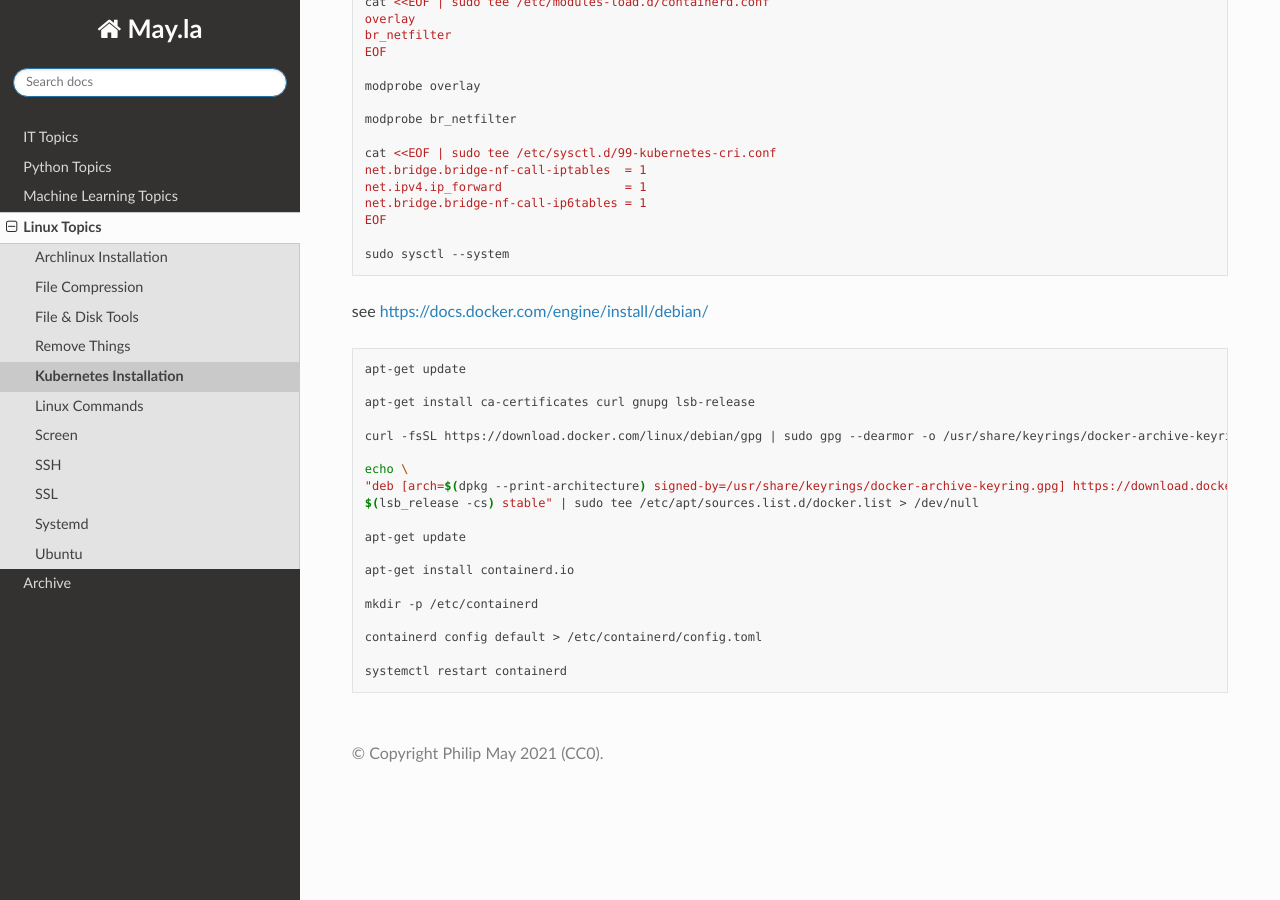
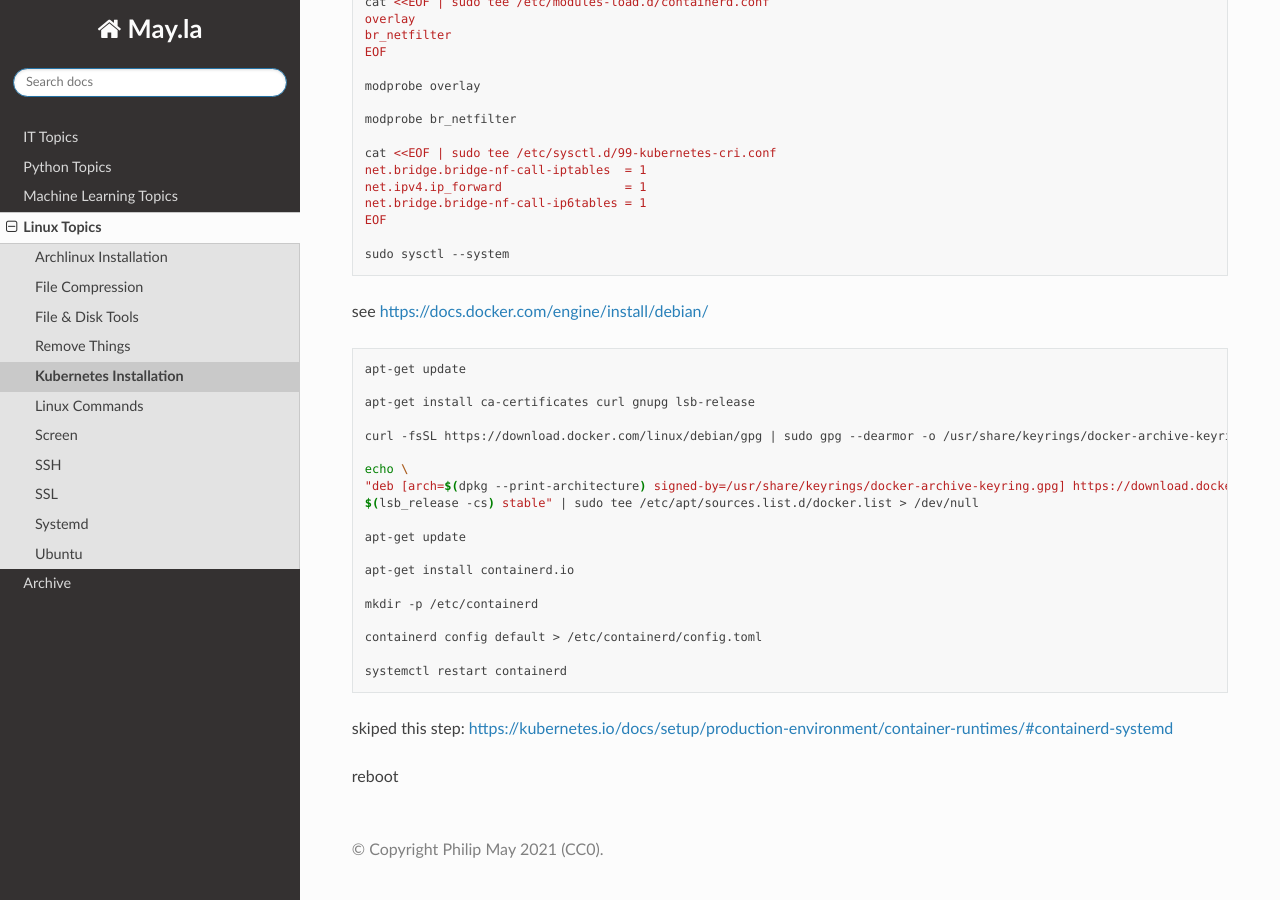
Before and after one commit to PhilipMay/May.la, a Sphinx documentation site: the page built from source/linux/kubernetes-install.md, in a window 1280 px wide and 900 px high, scrolled down 694 px. Built offline with Sphinx 7.4.7 and the Read the Docs theme 2.0.0, drawn with Linux system fonts in a browser that asks for light colours.

Commit message:
Update kubernetes-install.md

````diff
--- a/source/linux/kubernetes-install.md
+++ b/source/linux/kubernetes-install.md
@@ -61,3 +61,7 @@ containerd config default > /etc/containerd/config.toml
 
 systemctl restart containerd
 ```
+
+skiped this step: https://kubernetes.io/docs/setup/production-environment/container-runtimes/#containerd-systemd
+
+reboot
````
